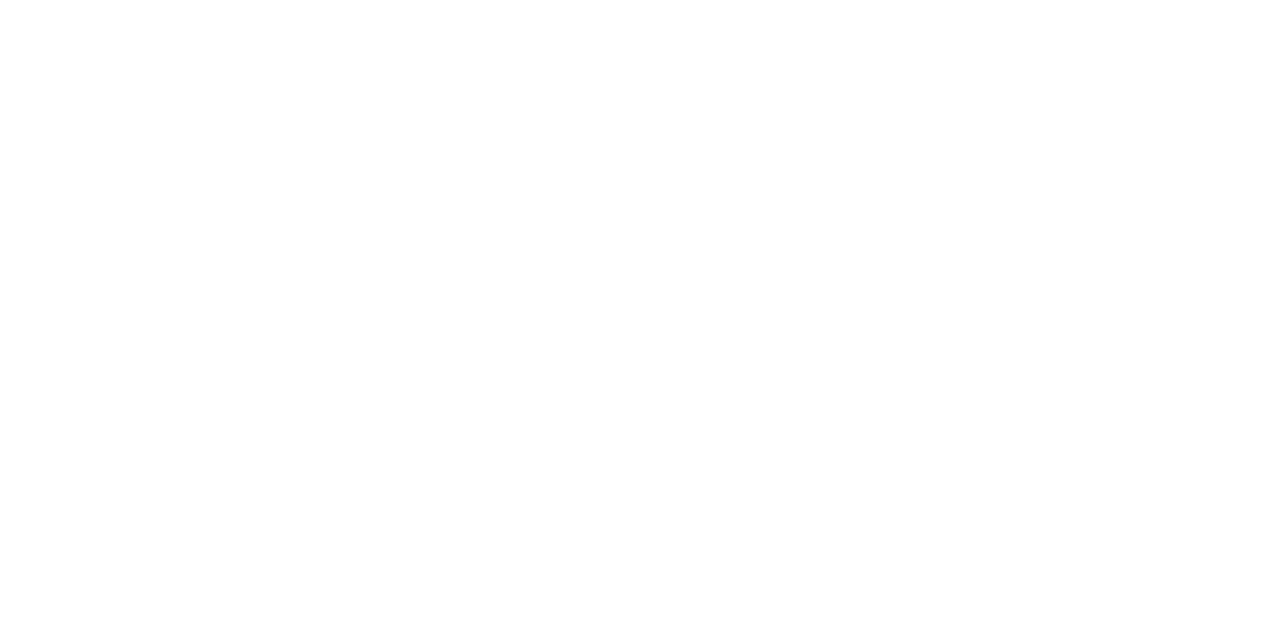
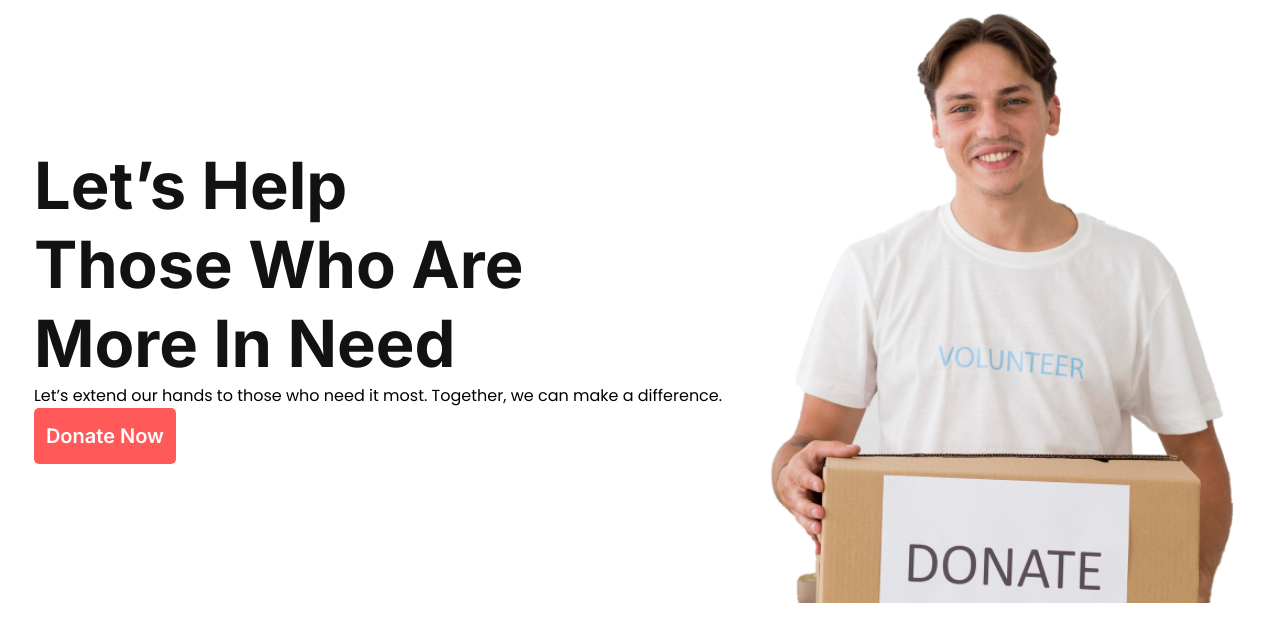
Before and after one commit to shihabuddin-dev/charity-for-human, a plain HTML site: page index.html in a window 1280 px wide. Drawn offline with Linux system fonts and the light colour scheme.

Commit message:
added hero section

```diff
--- a/index.html
+++ b/index.html
@@ -8,6 +8,17 @@
     <link rel="shortcut icon" href="icons/shelter.png" type="image/x-icon">
 </head>
 <body>
+    <header class="header">
+        <div class="header-text">
+            <h1 class="header-title">Let’s Help <br>Those Who Are <br> More In Need</h1>
+            <p class="header-caption">Let’s extend our hands to those who need it most. Together, we can make a difference.</p>
+            <button class="btn">Donate Now</button>
 
+        </div>
+        <div class="header-img">
+            <img src="images/hero.png" alt="This is donate start images that will help you to grow humanity">
+
+        </div>
+    </header>
 </body>
 </html>
--- a/style/style.css
+++ b/style/style.css
@@ -0,0 +1,74 @@
+@import url('https://fonts.googleapis.com/css2?family=Poppins:ital,wght@0,100;0,200;0,300;0,400;0,500;0,600;0,700;0,800;0,900;1,100;1,200;1,300;1,400;1,500;1,600;1,700;1,800;1,900&display=swap');
+
+@import url('https://fonts.googleapis.com/css2?family=Inter:ital,opsz,wght@0,14..32,100..900;1,14..32,100..900&display=swap');
+
+* {
+    margin: 0;
+    padding: 0;
+}
+
+
+
+body {
+    font-family: "Poppins", "Inter", serif;
+    margin: 0 auto;
+    max-width: 1280px;
+}
+
+main section {
+    margin: 100px 0;
+}
+
+/* Common Style  */
+.section-title {
+    color: rgb(18, 18, 18);
+    font-family: Inter;
+    font-size: 45px;
+    font-weight: 700;
+}
+
+.section-title span {
+    color: rgb(255, 89, 89);
+}
+
+.section-caption {
+    color: rgb(112, 112, 112);
+    font-family: Poppins;
+    font-size: 18px;
+    font-weight: 400;
+    line-height: 28px;
+    padding: 20px 0;
+}
+
+.btn {
+    padding: 16px 12px 16px 12px;
+    border-radius: 5px;
+    border: none;
+    background: rgb(255, 89, 89);
+    color: rgb(255, 255, 255);
+    font-family: Inter;
+    font-size: 20px;
+    font-weight: 600;
+}
+
+.btn:hover {
+    padding: 16px 14px 16px 14px;
+    box-shadow: 3px 3px 8px rgb(248, 223, 152);
+}
+input:focus {
+    outline: none;
+}
+
+/* Header section style  */
+.header{
+    display: flex;
+    justify-content: space-evenly;
+    align-items: center;
+}
+.header-title{
+    color: rgb(18, 18, 18);
+font-family: Inter;
+font-size: 65px;
+font-weight: 700;
+line-height: 79px;
+}
```
